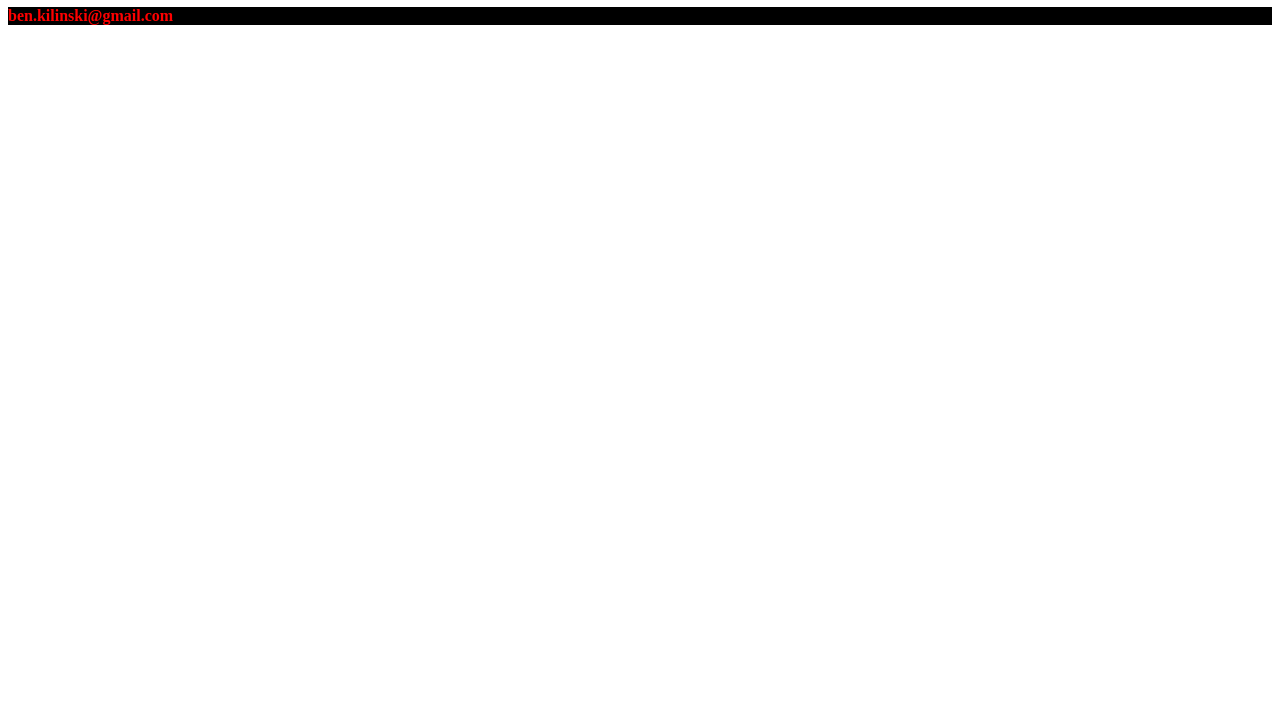
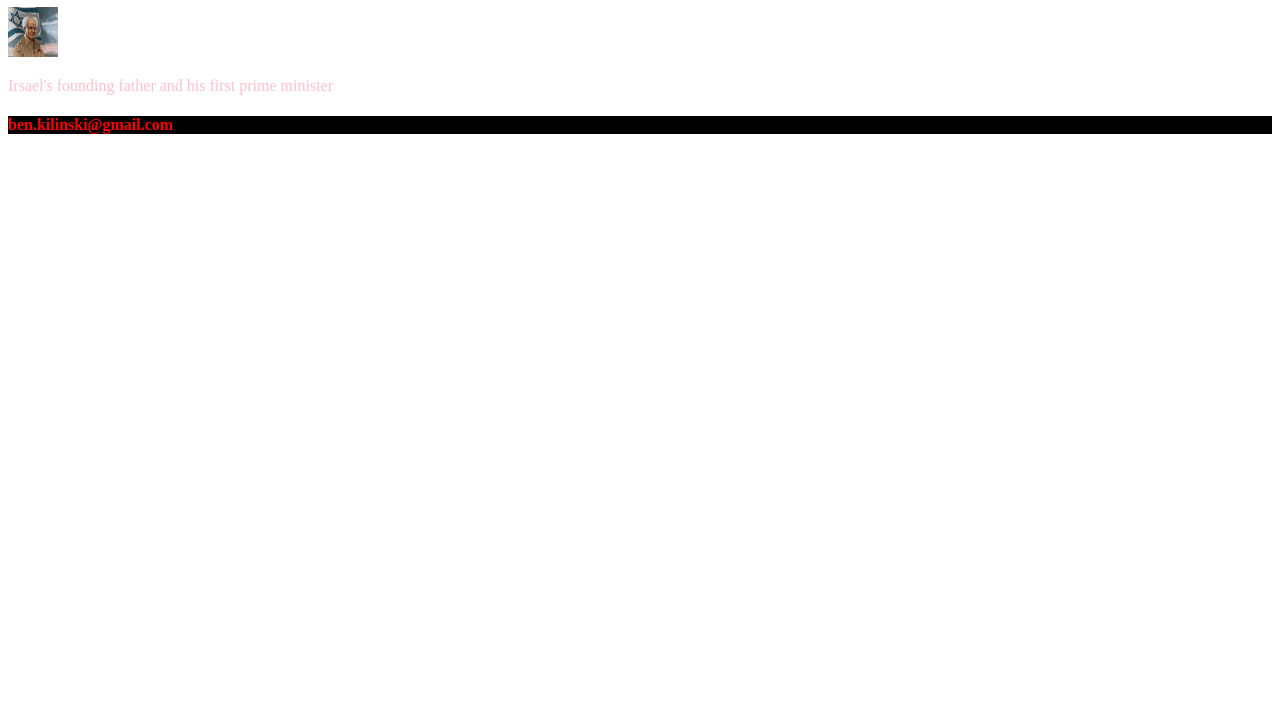
Before and after one commit to Ben-Kilinski/Profile-Ben-Gurion, a plain HTML site: page index.html in a window 1280 px wide. Shown: the part 73-800 px from the top of the page. Drawn offline with Linux system fonts and the light colour scheme.

Commit message:
foto krl

```diff
--- a/index.html
+++ b/index.html
@@ -5,11 +5,21 @@
     <meta name="viewport" content="width=device-width, initial-scale=1.0">
     <title>Document</title>
     <link rel="stylesheet" href="style.css">
+    <style>
+        img{
+            width: 50px;
+            height: 50px;
+        }
+    </style>
 </head>
 <body>
     <header>
         <h1>Ben Gurion</h1>
     </header>
+    <section style="color: pink;">
+        <img src="./David-Ben-Gurion-1.jpg">
+        <p>Irsael's founding father and his first prime minister</p>
+    </section>
     <footer>
         <h4>ben.kilinski@gmail.com</h4>
     </footer>
--- a/style.css
+++ b/style.css
@@ -1,3 +1,4 @@
+
 header{
     height: 10%;
     background-color: blue;
```
Also changed, not shown: David-Ben-Gurion-1.jpg (added).
